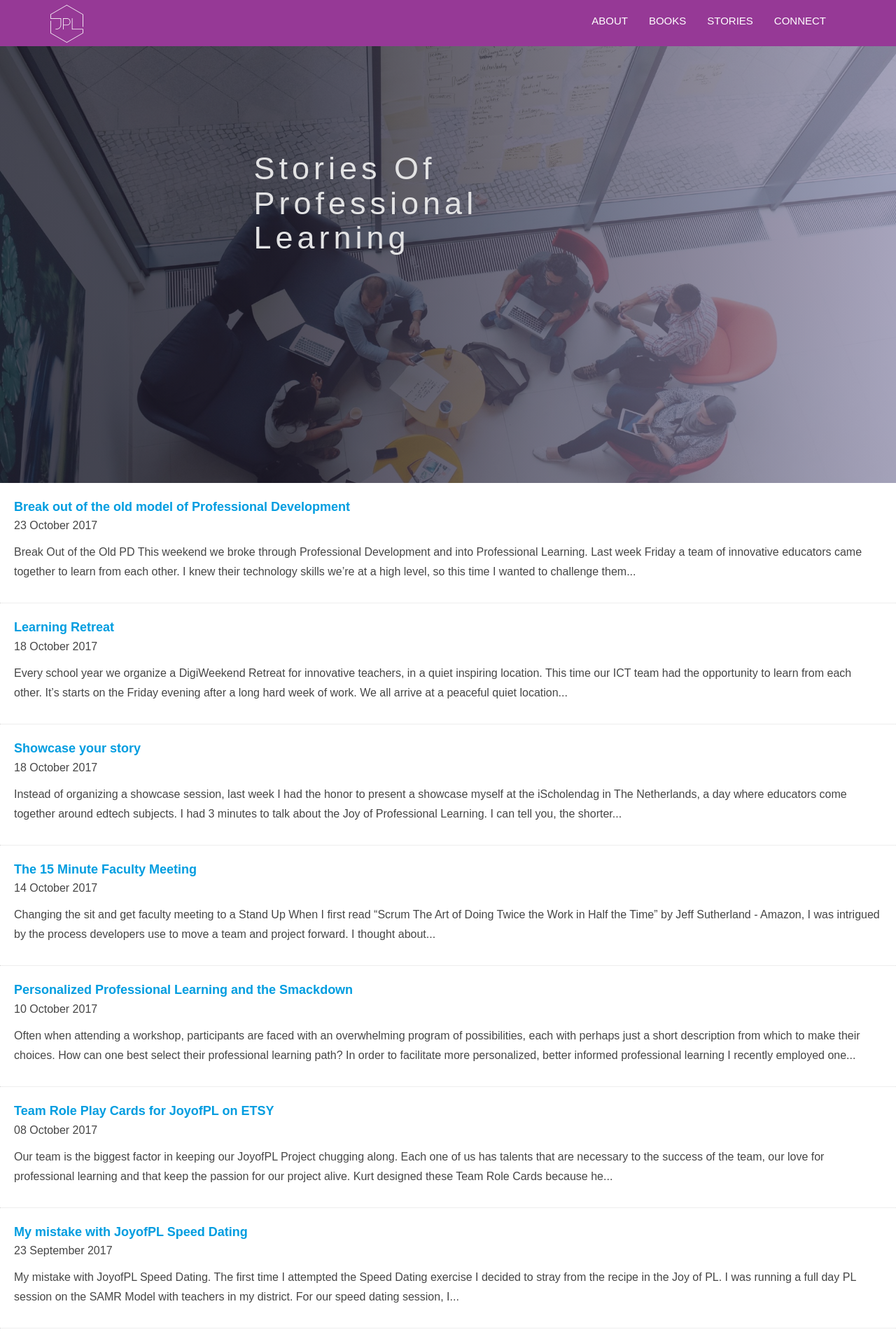
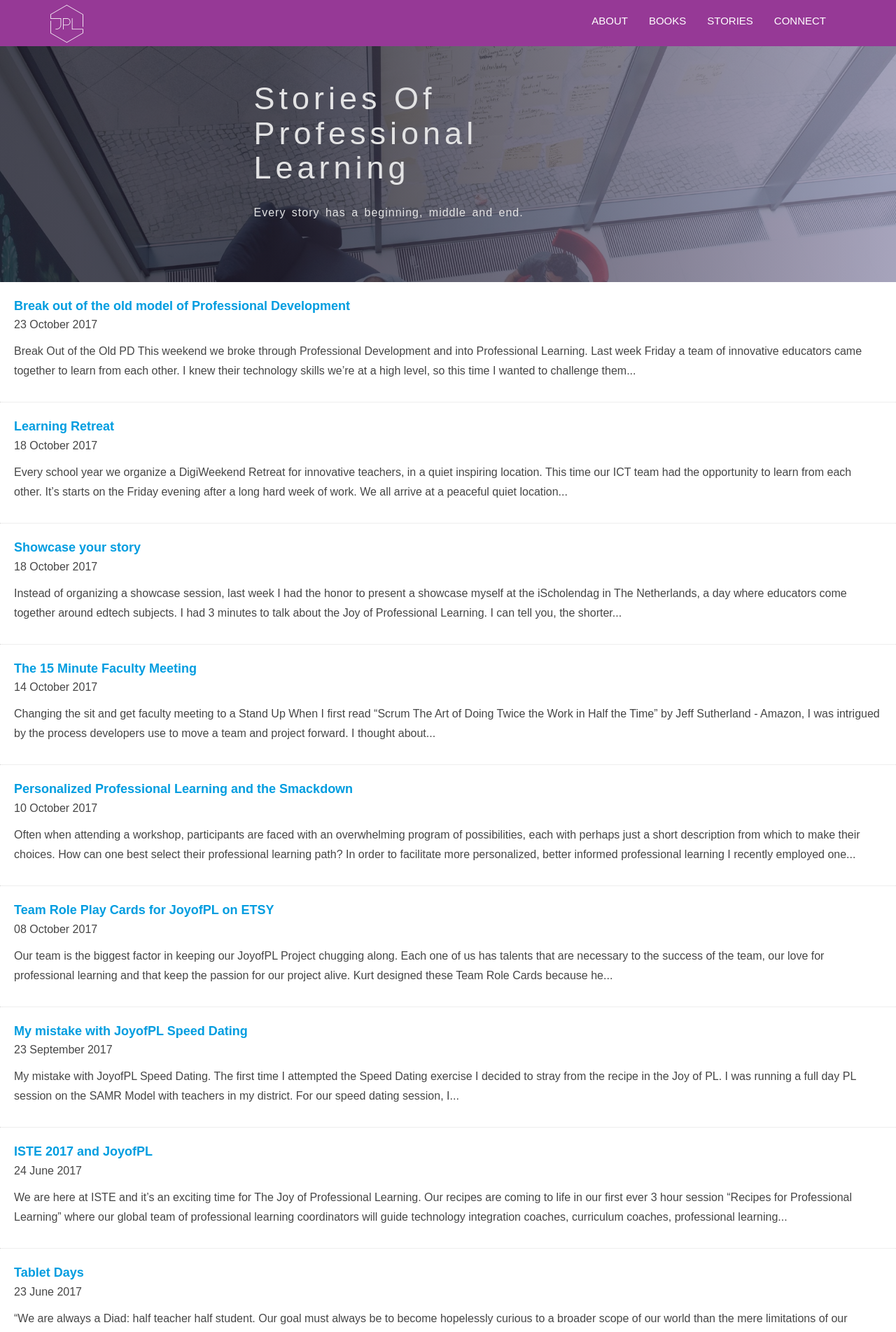
Before and after one commit to meesterkurt/joyofprofessionallearning, a Jekyll site: the page built from blog.md, in a window 1280 px wide. Shown: the top 1903 px of the page at 70% size. Built offline with Jekyll 4.4.1, drawn with Linux system fonts in a browser that asks for light colours; nearby versions of some CDN libraries.

Commit message:
global-header padding

```diff
--- a/blog.md
+++ b/blog.md
@@ -4,6 +4,7 @@ title: Stories of Professional Learning
 seotitle: JoyofPL Blog | Joy of Professional Learning
 permalink: /blog/
 img: blog-hero
+subtext: Every story has a beginning, middle and end.
 ---
 
 {% for post in site.posts %}
--- a/css/airspace.css
+++ b/css/airspace.css
@@ -377,8 +377,8 @@ header .navbar-default .navbar-nav li a:hover {
 #global-header {
   background: url("../img/slider-bg.jpg") no-repeat;
   background-size: cover;
-  padding-top: 150px;
-  padding-bottom: 300px;
+  padding-top: 50px;
+  padding-bottom: 75px;
   position: relative;
   background-attachment: fixed;
   background-position: 85% 0%;
```
Also changed, not shown: img/products/cards.jpg (added), img/products/coaster-back.jpg (added), img/products/dice.jpg (added), img/products/people-cards.jpg (added).
